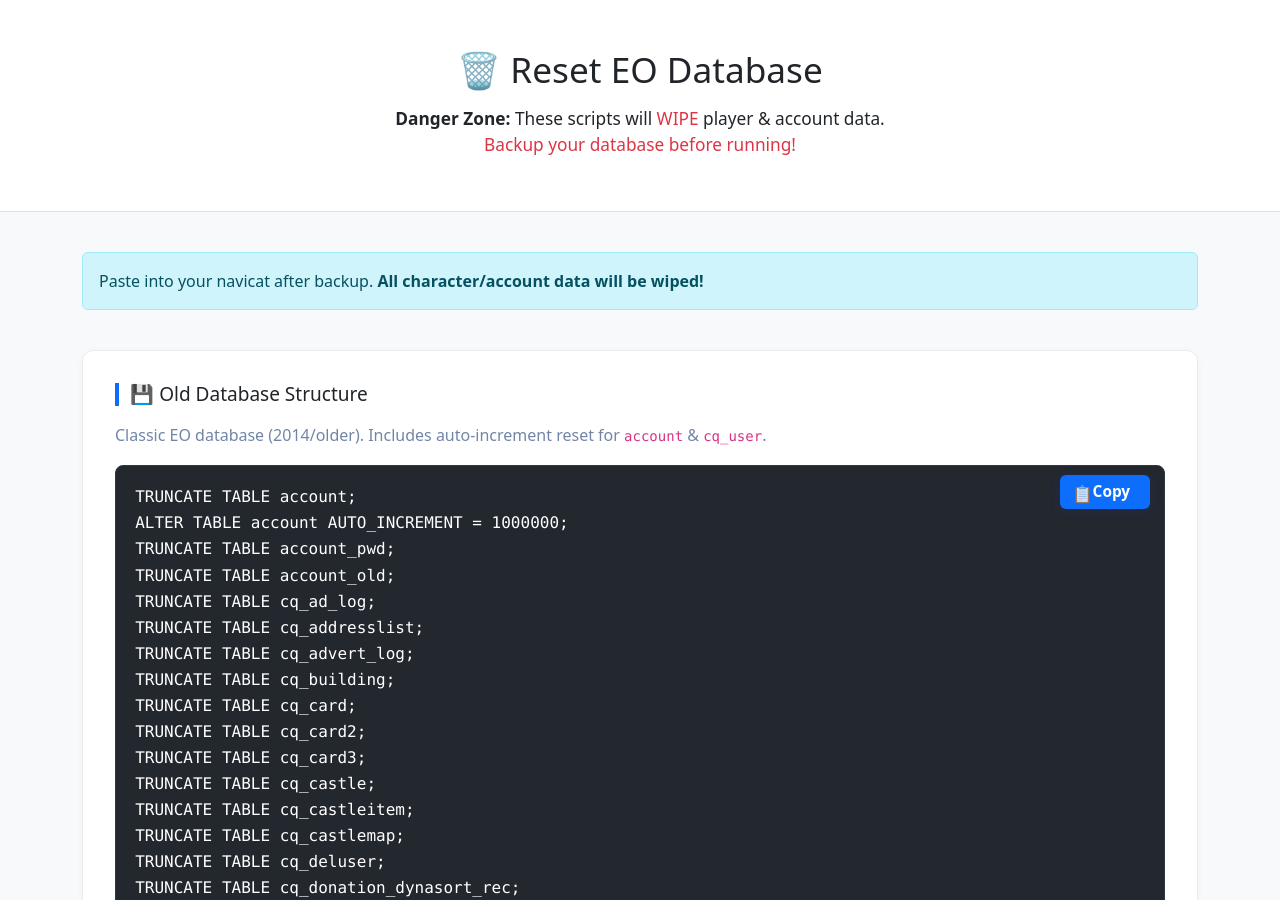
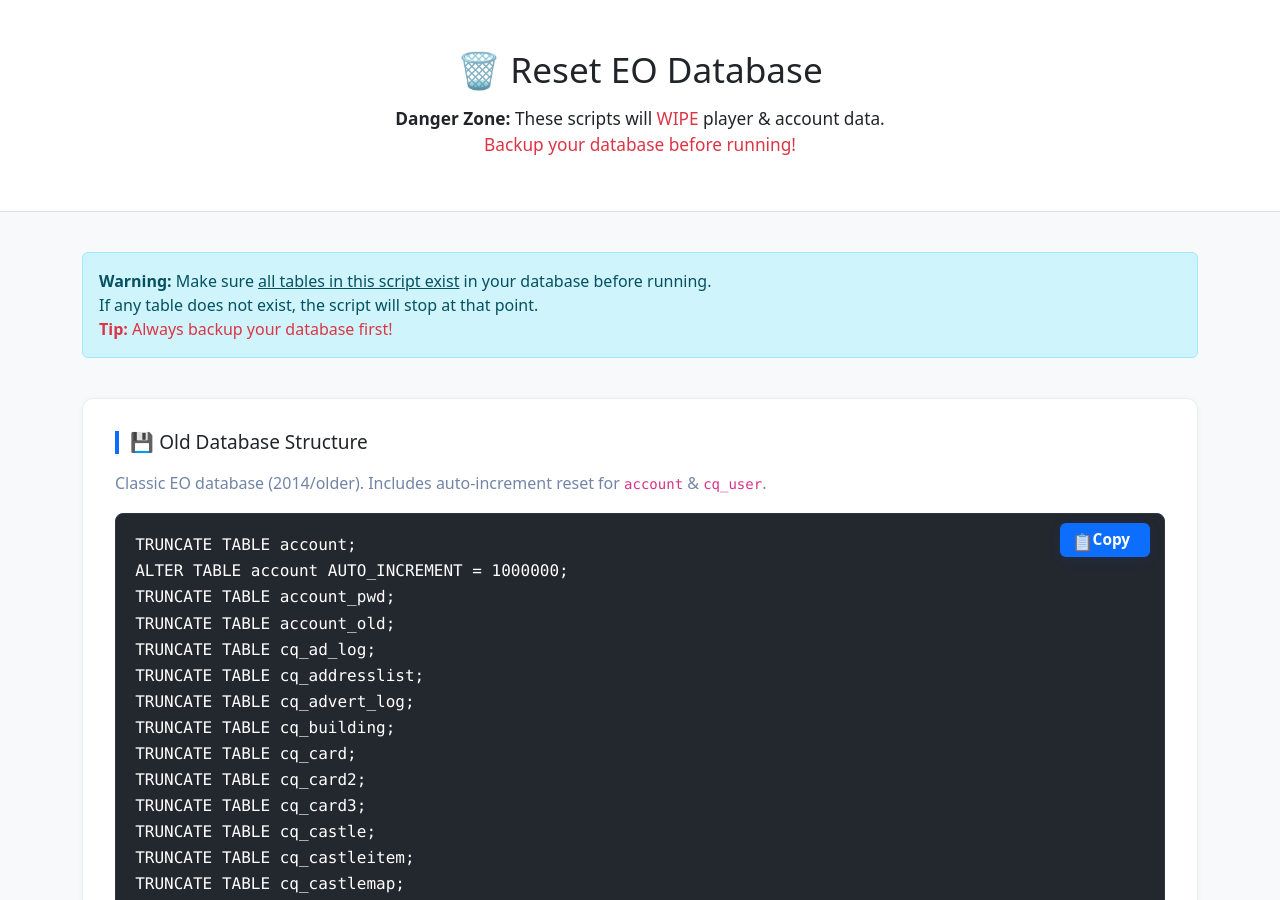
Before and after one commit to duaselipar/duaselipar.github.io, a Jekyll site: the page eoscripts/reset-database.html, which Jekyll copies as it is, in a window 1280 px wide and 900 px high. Built offline with Jekyll 4.4.1, drawn with Linux system fonts in a browser that asks for light colours.

Commit message:
Updated content

```diff
--- a/eoscripts/reset-database.html
+++ b/eoscripts/reset-database.html
@@ -37,9 +37,12 @@
   </div>
 
   <div class="container py-4 flex-grow-1">
-      <div class="alert alert-info mt-3 mb-1" role="alert">
-        Paste into your navicat after backup. <b>All character/account data will be wiped!</b>
-      </div>
+<div class="alert alert-info mt-3 mb-1" role="alert">
+  <b>Warning:</b> Make sure <u>all tables in this script exist</u> in your database before running.<br>
+  If any table does not exist, the script will stop at that point.<br>
+  <span class="text-danger"><b>Tip:</b> Always backup your database first!</span>
+</div>
+
     <!-- Old DB Section -->
     <div class="section" data-aos="fade-up">
       <h2>💾 Old Database Structure</h2>
```
